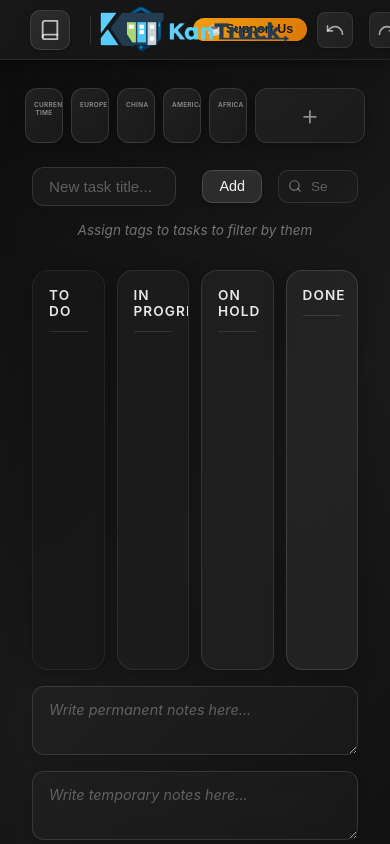
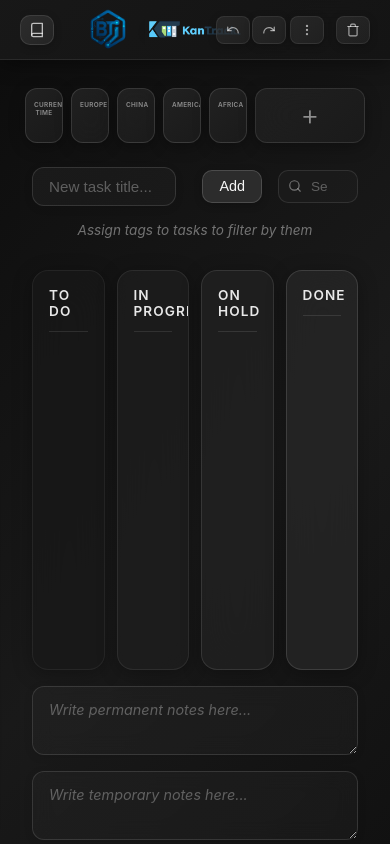
Before and after one commit to BTi-BosslessTechIndustries/KanTrack, a website built with Vite: page index.html in a window 390 px wide. Shown: the top 844 px of the page. Built offline with nearby package versions, Linux system fonts and the light colour scheme.

Commit message:
Header resize fixed. Still need to work on fixing e2e tests

```diff
--- a/styles/base.css
+++ b/styles/base.css
@@ -62,7 +62,6 @@ body {
   z-index: 10000;
   display: flex;
   align-items: center;
-  justify-content: space-between;
   padding: 0 20px;
   background: linear-gradient(135deg, rgba(25, 25, 25, 0.95) 0%, rgba(20, 20, 20, 0.95) 100%);
   backdrop-filter: blur(20px);
@@ -74,12 +73,16 @@ body {
   display: flex;
   align-items: center;
   gap: 12px;
+  flex: 1 1 0;
+  min-width: 0;
+  overflow: hidden;
 }
 
 .top-header .back-button,
 .top-header .notebook-toggle-btn {
-  width: 40px;
-  height: 40px;
+  width: clamp(30px, 3.7vw, 40px);
+  height: clamp(30px, 3.7vw, 40px);
+  margin: 0;
   border: none;
   cursor: pointer;
   border-radius: 10px;
@@ -103,10 +106,10 @@ body {
 
 .top-header .back-button svg,
 .top-header .notebook-toggle-btn svg {
-  width: 22px;
-  height: 22px;
-  min-width: 22px;
-  min-height: 22px;
+  width: clamp(16px, 2vw, 22px);
+  height: clamp(16px, 2vw, 22px);
+  min-width: 16px;
+  min-height: 16px;
   flex-shrink: 0;
   stroke: currentColor;
 }
@@ -115,7 +118,7 @@ body {
   width: 1px;
   height: 28px;
   background: rgba(255, 255, 255, 0.12);
-  margin: 0 8px;
+  margin: 0 clamp(2px, 0.4vw, 5px);
 }
 
 .header-logo {
@@ -124,34 +127,33 @@ body {
 }
 
 .header-logo img {
-  height: 44px;
-  width: auto;
+  width: clamp(100px, 18vw, 210px);
+  height: auto;
   object-fit: contain;
 }
 
 .header-center {
-  position: absolute;
-  left: 50%;
-  transform: translateX(-50%);
   display: flex;
   align-items: center;
+  flex-shrink: 0;
 }
 
 .support-us-btn {
   display: flex;
   align-items: center;
-  gap: 5px;
-  padding: 5px 14px;
+  gap: clamp(2px, 0.4vw, 5px);
+  padding: clamp(3px, 0.4vw, 5px) clamp(7px, 1.1vw, 14px);
   border-radius: 20px;
   background: linear-gradient(135deg, #f59e0b 0%, #d97706 100%);
   color: #1a1a1a;
-  font-size: 0.78rem;
+  font-size: clamp(10px, 1.1vw, 12.5px);
   font-weight: 700;
   text-decoration: none;
   white-space: nowrap;
   transition: all 0.2s ease;
   border: none;
   cursor: pointer;
+  margin: 0;
 }
 
 .support-us-btn:hover {
@@ -169,16 +171,20 @@ body {
 }
 
 .header-credit-logo {
-  height: 60px;
+  height: 52px;
   width: auto;
   border-radius: 7px;
   display: block;
+  flex-shrink: 0;
 }
 
 .header-right {
   display: flex;
   align-items: center;
-  gap: 12px;
+  gap: clamp(4px, 1vw, 12px);
+  flex: 1 1 0;
+  min-width: 0;
+  justify-content: flex-end;
 }
 
 .header-menu-wrapper {
@@ -234,12 +240,13 @@ body {
 
 .header-undo-redo {
   display: flex;
-  gap: 6px;
+  gap: clamp(2px, 0.6vw, 6px);
 }
 
 .header-action-btn {
-  width: 36px;
-  height: 36px;
+  width: clamp(28px, 3.5vw, 36px);
+  height: clamp(28px, 3.5vw, 36px);
+  margin: 0;
   border: none;
   cursor: pointer;
   border-radius: 8px;
@@ -267,10 +274,10 @@ body {
 }
 
 .header-action-btn svg {
-  width: 20px;
-  height: 20px;
-  min-width: 20px;
-  min-height: 20px;
+  width: clamp(14px, 1.8vw, 20px);
+  height: clamp(14px, 1.8vw, 20px);
+  min-width: 14px;
+  min-height: 14px;
   flex-shrink: 0;
   stroke: currentColor;
 }
--- a/styles/responsive.css
+++ b/styles/responsive.css
@@ -7,9 +7,6 @@
 @media (max-width: 1024px) {
   .column {
     min-height: 340px;
-  }
-  .header-logo img {
-    height: 36px;
   }
 }
 
@@ -118,38 +115,37 @@
 }
 
 /* ===== Header Responsive ===== */
+@media (max-width: 900px) {
+  .header-credit-logo {
+    height: 44px;
+  }
+  .header-left {
+    gap: 8px;
+  }
+}
+
 @media (max-width: 768px) {
   .top-header {
     padding: 0 12px;
     height: 54px;
   }
-  .header-left,
-  .header-right {
-    gap: 8px;
+  .header-left {
+    gap: 6px;
   }
-  .top-header .back-button,
-  .top-header .notebook-toggle-btn {
-    width: 36px;
+  .header-credit-logo {
     height: 36px;
-  }
-  .header-logo img {
-    height: 32px;
-  }
-  .header-action-btn {
-    width: 34px;
-    height: 34px;
-  }
-  .header-action-btn svg {
-    width: 18px;
-    height: 18px;
-  }
-  .top-header .back-button svg,
-  .top-header .notebook-toggle-btn svg {
-    width: 20px;
-    height: 20px;
   }
   body {
     padding-top: 70px;
+  }
+}
+
+@media (max-width: 480px) {
+  .support-us-btn {
+    display: none;
+  }
+  .header-left {
+    gap: 3px;
   }
 }
 
```
Also changed, not shown: tests/e2e/header.spec.js (+430 -0 lines), README.md.
